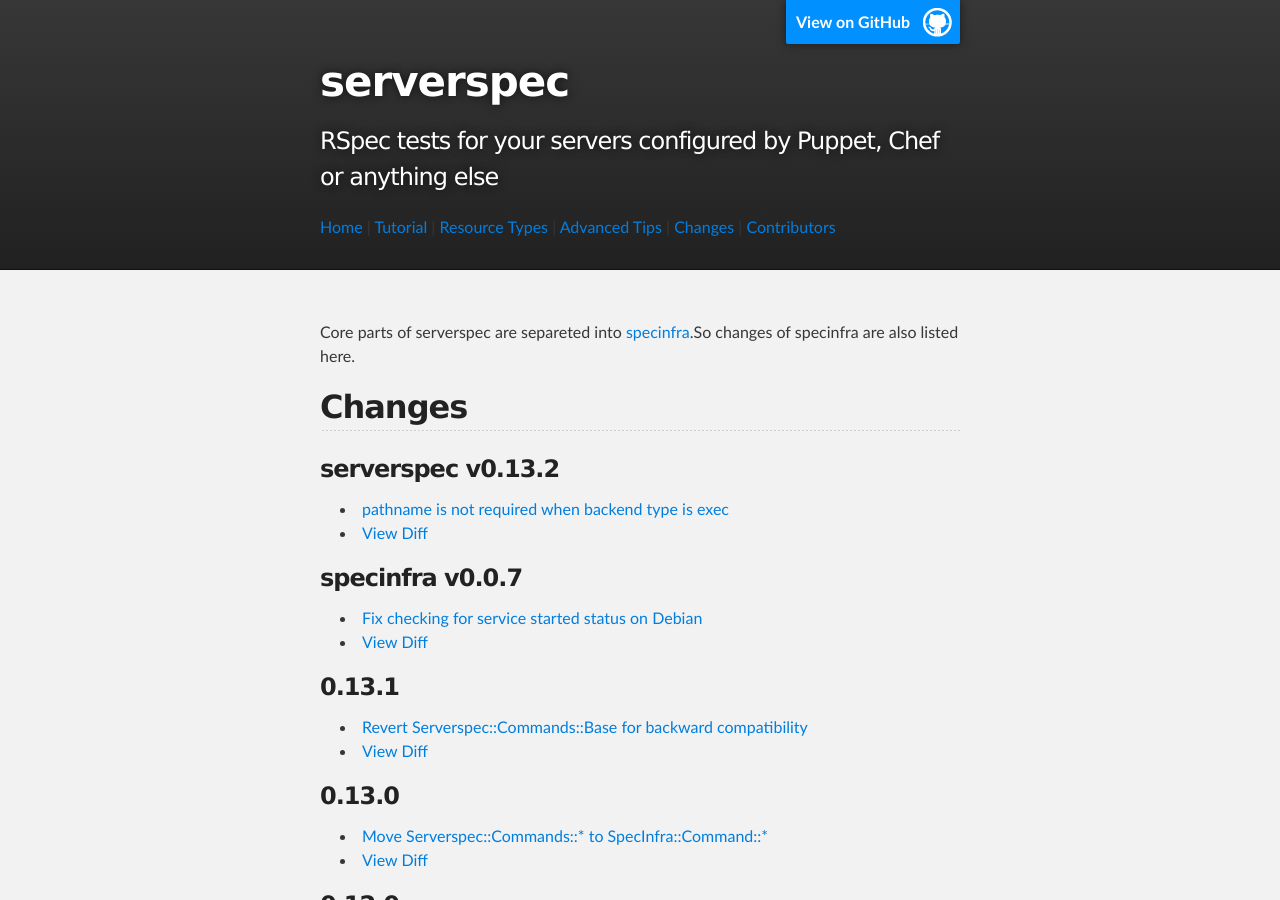
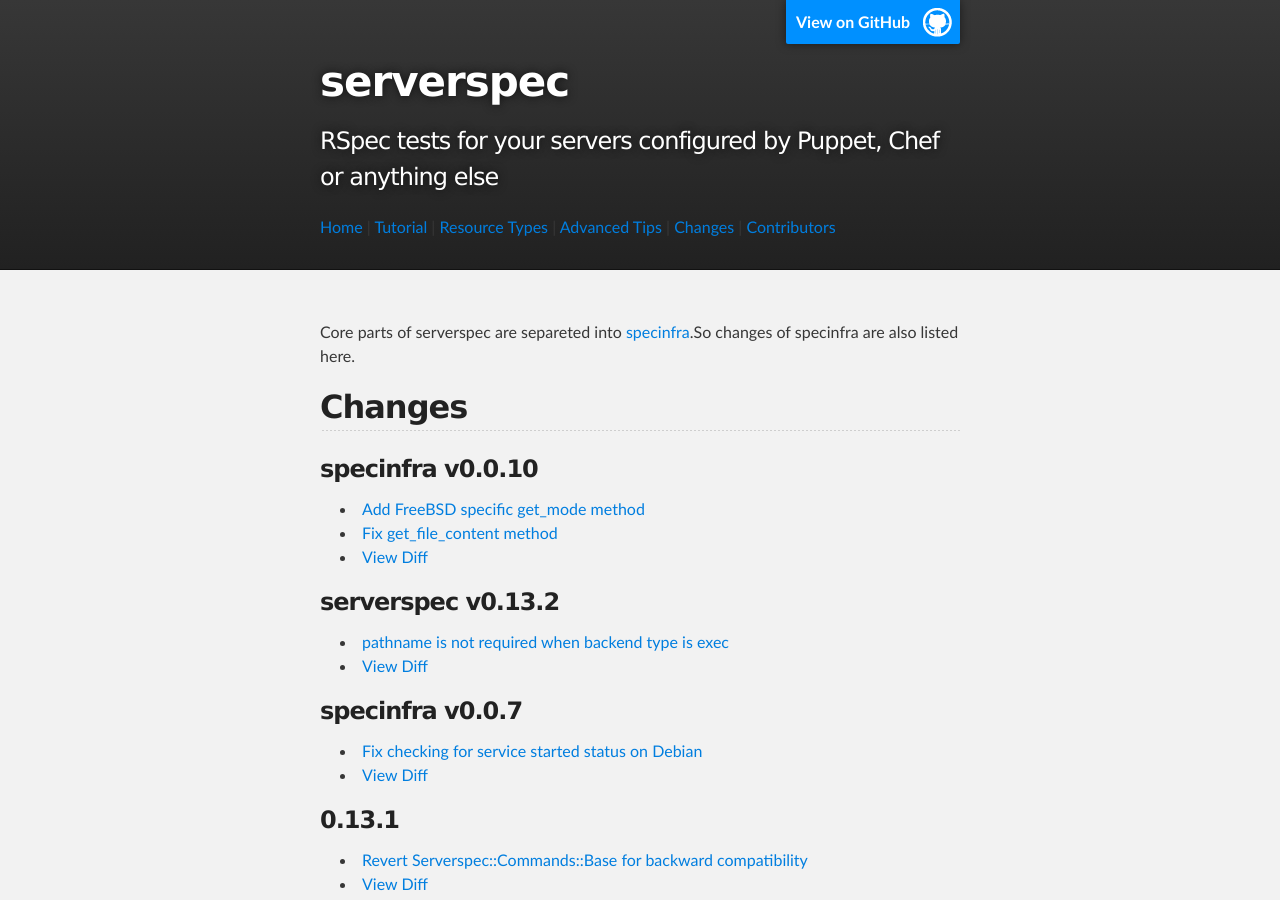
Before and after one commit to serverspec/serverspec.github.io, a Jekyll site: the page built from changes.md, in a window 1280 px wide and 900 px high. Built offline with Jekyll 4.4.1, drawn with Linux system fonts in a browser that asks for light colours; Markdown is read by kramdown in place of the engine named in the settings.

Commit message:
Add changes of specinfra v0.0.10

```diff
--- a/changes.md
+++ b/changes.md
@@ -6,6 +6,12 @@ title: Changes
 Core parts of serverspec are separeted into [specinfra](https://github.com/serverspec/specinfra).So changes of specinfra are also listed here.
 
 ## Changes
+
+### specinfra v0.0.10
+
+ * [Add FreeBSD specific get_mode method](https://github.com/serverspec/specinfra/pull/14)
+ * [Fix get_file_content method](https://github.com/serverspec/specinfra/pull/16)
+ * [View Diff](https://github.com/serverspec/specinfra/compare/v0.0.9...v0.0.10)
 
 ### serverspec v0.13.2
 
```
